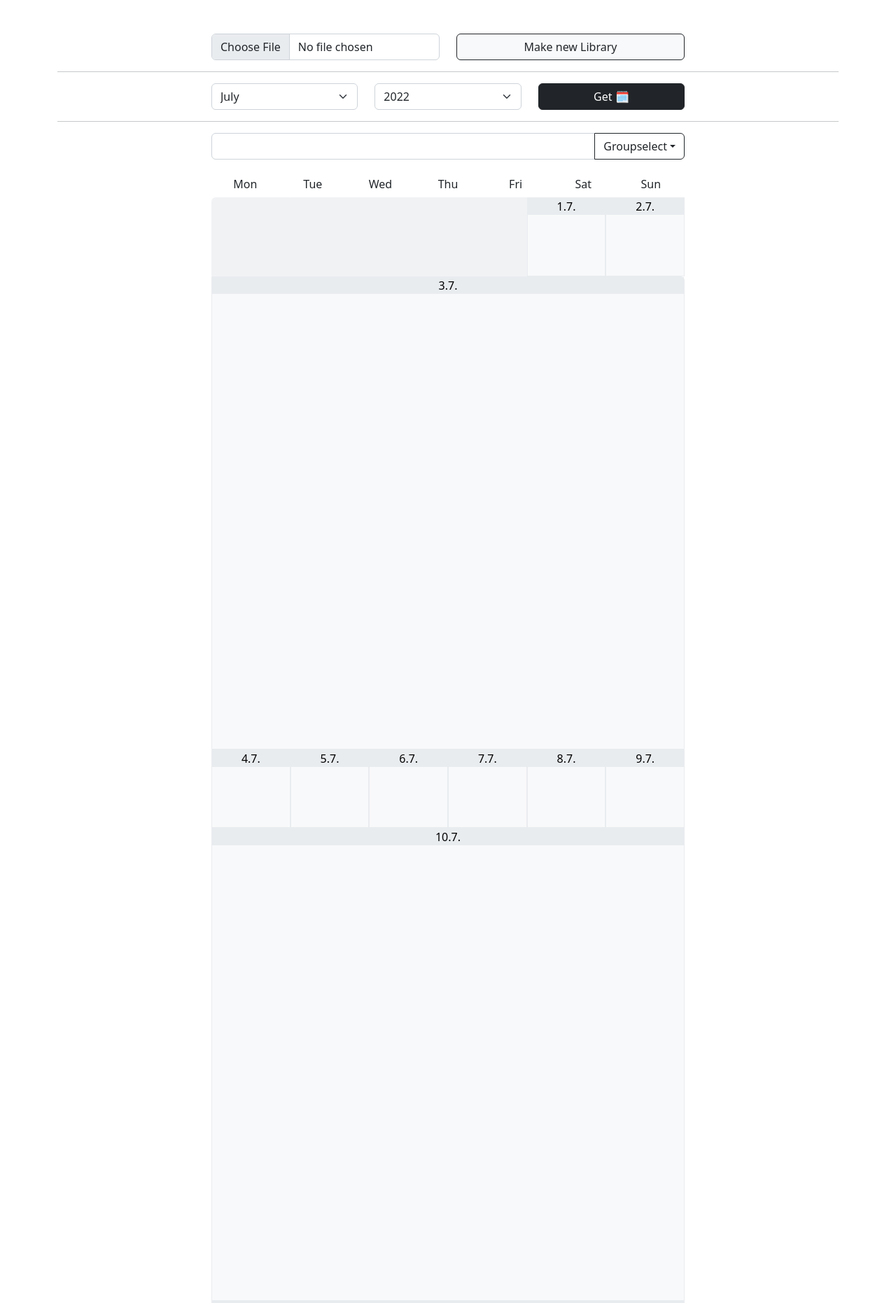
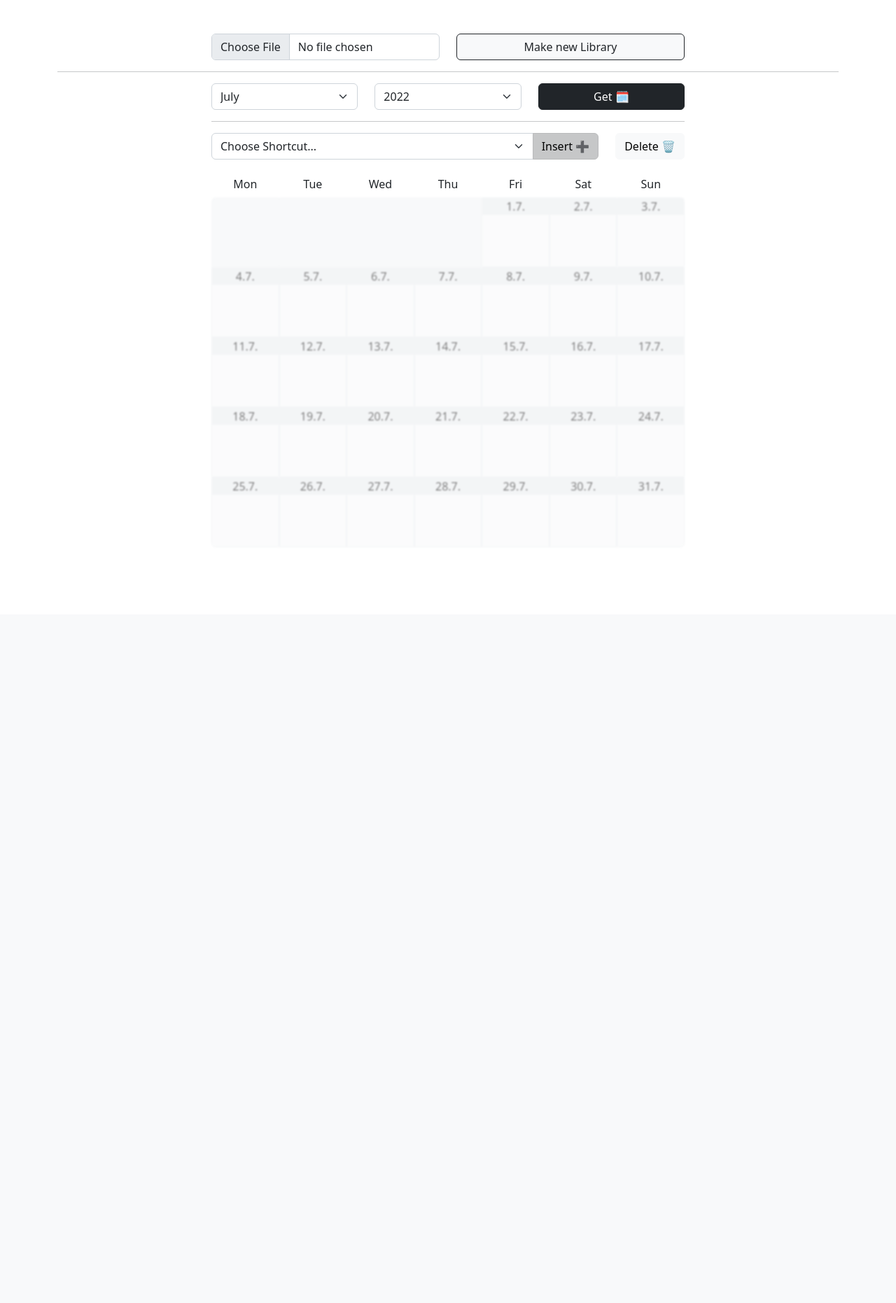
Before and after one commit to urmoi/uCal, a Flask app: page / in a window 1280 px wide. Shown: the part 58-1920 px from the top of the page at 70% size. After the commit the page ends 761 px from the top, so only its background shows below. Run offline with Flask 2, Linux system fonts and the light colour scheme.

Commit message:
Upload of File and implementation

```diff
--- a/static/calendar.js
+++ b/static/calendar.js
@@ -1,3 +1,48 @@
+var libData = {};
+
+function loadLibrary () {
+    let libFile = new Blob(document.getElementById("libFile").files, {type:"application/json"});
+
+    const reader = new FileReader();
+    reader.addEventListener('load', (event) => {
+        let libText = event.target.result;
+        libData = JSON.parse(libText)
+        console.log(libData);
+
+        resetForm();
+    });
+    reader.readAsText(libFile);
+}
+
+function resetForm() {
+    let form = document.getElementById("calendar-selection");
+    let calendarMonth = form.elements["calMonth"].value;
+    let calendarYear = form.elements["calYear"].value;
+    form.reset();
+    setMonth(calendarMonth, calendarYear);
+    updateShortcutSelection();
+    disableShortcut(false);
+    activateCalendar();
+}
+
+function updateShortcutSelection() {
+    let shortcutSelection = document.getElementById("shortcutSelection");
+    let options = shortcutSelection.getElementsByTagName('option');
+
+    while (options.length > 1) {
+        shortcutSelection.removeChild(options[1]);
+    }
+
+    shortcutSelection.selectedIndex = 0;
+
+    for (let short in libData) {
+        var opt = document.createElement('option');
+        opt.value = short;
+        opt.innerHTML = short + " - " + libData[short]["subject"];
+        shortcutSelection.appendChild(opt);
+    }
+}
+
 function makeCalendar () {
     let form = document.getElementById("calendar-selection");
     let calendarMonth = form.elements["calMonth"].value;
@@ -6,9 +51,9 @@ function makeCalendar () {
     var cellTemp = document.getElementById("cellTemp");
     var emptyTemp = document.getElementById("emptyTemp");
 
-    var old_container = document.getElementById("container-calendar");
+    var container = document.getElementById("container-calendar");
+
     var new_container = document.createElement("div");
-    new_container.id = old_container.id;
 
     let daysPerWeek = 7;
     let daysPerMonth = daysInMonth(calendarMonth, calendarYear);
@@ -24,7 +69,7 @@ function makeCalendar () {
             let node = isDay ?  cellTemp: emptyTemp;
             let cell = document.importNode(node.content, true);
             if (isDay) {
-                cell.querySelectorAll("button")[0].addEventListener("click", function() { addShort(this) });
+                cell.querySelectorAll("button")[0].addEventListener("click", function() { dayClick(this) });
                 cell.querySelectorAll("label")[0].innerHTML = (dayCount - startIndex) + "." + calendarMonth + ".";
             }
 
@@ -34,17 +79,40 @@ function makeCalendar () {
         new_container.appendChild(row);
     }
 
-    old_container.parentNode.replaceChild(new_container, old_container)
+    container.replaceChild(new_container, container.childNodes[0]);
 }
 
-function addShort (btn) {
+function activateCalendar () {
+    let activate = document.getElementById("shortcutSelection").value;
+    console.log(activate);
+    let container = document.getElementById("container-calendar");
+    container.style.pointerEvents = activate ? "all" : "none";
+    container.style.opacity = activate ? 1 : .5;
+    container.style.filter = activate ? "initial" : "blur(1px)";
+
+}
+
+function dayClick (btn) {
     console.log("You clicked me!");
-    let text = "FA";
-    if (btn.querySelectorAll("textarea")[0].value) {
-        text = "\n" + text;
+    let textarea = btn.querySelectorAll("textarea")[0];
+    let insertMode = document.getElementById("dayInsert").checked;
+
+    if (insertMode) {
+
+        let form = document.getElementById("calendar-selection");
+        let shortcut = form.elements["shortcutSelection"].value;
+
+        if (!shortcut) { return }
+
+        console.log(textarea.value.split("\n"));
+
+        if (textarea.value.split("\n").includes(shortcut)) { return }
+
+        if (textarea.value) { textarea.value += "\n" }
+        textarea.value += shortcut;
+    } else {
+        textarea.value = "";
     }
-    btn.querySelectorAll("textarea")[0].value += text;
-    // this.style.backgroundColor = "#ff0";
 }
 
 function daysInMonth (month, year) {
@@ -55,8 +123,12 @@ function weekdayOfMonth (month, year) {
     return new Date(year, month - 1, 1).getDay() - 1;
 }
 
-function setMonth () {
+function setMonth (month, year) {
     let form = document.getElementById("calendar-selection");
-    form.elements["calMonth"].value = new Date().getMonth() + 1;
-    form.elements["calYear"].value = new Date().getFullYear();
+    form.elements["calMonth"].value = month ? month : new Date().getMonth() + 1;
+    form.elements["calYear"].value = year ? year : new Date().getFullYear();
 }
+
+function disableShortcut(disable) {
+    document.getElementById("shortcutSelection").disabled = disable;
+}
--- a/static/library.js
+++ b/static/library.js
@@ -6,6 +6,8 @@ function saveLibrary () {
     if (Object.keys(libData).length === 0) { return };
 
     const filename = document.getElementById("libTitle").value + ".txt";
+
+    console.log(libData);
 
     var element = document.createElement("a");
     element.setAttribute("href","data:text/plain;charset=utf-8," + JSON.stringify(libData));
--- a/static/styles.css
+++ b/static/styles.css
@@ -53,6 +53,7 @@ input.is-used:focus~.used-tooltip {
     margin-right: calc(-.5 * var(--bs-gutter-x));
     margin-left: calc(-.5 * var(--bs-gutter-x));
     border-radius: .375rem;
+    /* filter: blur(2px) */
 }
 
 #container-calendar * {
@@ -61,12 +62,16 @@ input.is-used:focus~.used-tooltip {
 
 #container-calendar button {
     border-color: #e9ecef;
-    aspect-ratio: 1;
+    /* aspect-ratio: 1; */
     min-height: 100px;
 }
 
-#container-calendar button:hover label {
-    color: var(--bs-btn-hover-bg);
+#container-calendar button * {
+    cursor: inherit;
+}
+
+#container-calendar button:hover>label {
+    background-color: transparent;
 }
 
 #container-calendar button:disabled {
@@ -81,8 +86,6 @@ input.is-used:focus~.used-tooltip {
 #container-calendar textarea {
     height: calc(100% - 24px);
     resize: none;
-    border: none;
-    outline: none;
 }
 
 #container-calendar .row:first-child button:first-child {
--- a/templates/index.html
+++ b/templates/index.html
@@ -8,7 +8,7 @@
     <div class="w-700px container-md">
         <div class="row">
             <div class="col-md mb-3 mb-md-0">
-                <input class="form-control btn-light btn-outline-dark" type="file" accept=".txt" name="libFile" value="Upload Library">
+                <input class="form-control btn-light btn-outline-dark" type="file" accept=".txt" id="libFile" name="libFile" value="Upload Library">
             </div>
             <div class="col-md">
                 <a class="w-100 btn btn-light btn-outline-dark" href="/newlib" role="button">Make new Library</a>
@@ -47,23 +47,21 @@
                     <button class="btn btn-dark w-100" type="button" id="getCal">Get 🗓</button>
                 </div>
             </div>
-        </form>
-    </div>
 
             <hr>
 
-    <div class="w-700px container-md calendar-container">
-
-        <div class="input-group mb-3">
-            <input type="text" class="form-control" aria-label="Text input with dropdown button">
-            <button class="btn btn-outline-dark dropdown-toggle" type="button" data-bs-toggle="dropdown" aria-expanded="false">Groupselect</button>
-            <ul class="dropdown-menu dropdown-menu-end">
-                <li><a class="dropdown-item" href="#">Action</a></li>
-                <li><a class="dropdown-item" href="#">Another action</a></li>
-                <li><a class="dropdown-item" href="#">Something else here</a></li>
-                <li><hr class="dropdown-divider"></li>
-                <li><a class="dropdown-item" href="#">Separated link</a></li>
-            </ul>
+            <div class="row mb-3">
+                <div class="col input-group">
+                    <select class="form-select" id="shortcutSelection" aria-label="Example select with button addon">
+                        <option value="" disabled selected>Choose Shortcut...</option>
+                    </select>
+                    <input type="radio" class="btn-check form-check-input" name="dayOption" id="dayInsert" autocomplete="off" checked>
+                    <label class="btn btn-light" for="dayInsert">Insert ➕</label>
+                </div>
+                <div class="col-auto">
+                    <input type="radio" class="btn-check" name="dayOption" id="dayDelete" autocomplete="off">
+                    <label class="btn btn-light" for="dayDelete">Delete 🗑 </label>
+                </div>
             </div>
 
             <div class="container text-center">
@@ -77,15 +75,16 @@
                     <label class="col col-form-label" for="calShort">Sun</label>
                 </div>
 
-            <div id="container-calendar"></div>
+                <div id="container-calendar"><div></div></div>
 
             </div>
+        </form>
     </div>
 
     <template id="cellTemp">
         <button class="col btn btn-light p-0 shadow-none calBtn" type="button">
             <label class="form-label w-100 p-0 m-0 disabled"></label>
-            <textarea class="text-center w-100 p-0 bg-transparent shadow-none" disabled id="calShort" name="calShort" autocomplete="off"></textarea>
+            <textarea class="text-center w-100 p-0 bg-transparent shadow-none border-0" disabled id="calShort" name="calShort" autocomplete="off"></textarea>
         </button>
     </template>
 
@@ -94,8 +93,12 @@
     </template>
 
     <script>
+        const libButton = document.getElementById("libFile");
+        libButton.addEventListener("input", () => loadLibrary());
+
         setMonth();
         makeCalendar();
+        activateCalendar();
 
         const calButton = document.getElementById("getCal");
         calButton.addEventListener("click", () => makeCalendar());
@@ -105,5 +108,11 @@
 
         const yearButton = document.getElementById("calYear");
         yearButton.addEventListener("input", () => makeCalendar());
+
+        const shortButton = document.getElementById("shortcutSelection");
+        shortButton.addEventListener("change", () => activateCalendar());
+
+        document.getElementById("dayInsert").addEventListener("click", () => disableShortcut(false));
+        document.getElementById("dayDelete").addEventListener("click", () => disableShortcut(true));
     </script>
 {% endblock %}
```
Lines whose indentation alone changed are shown as unchanged.
